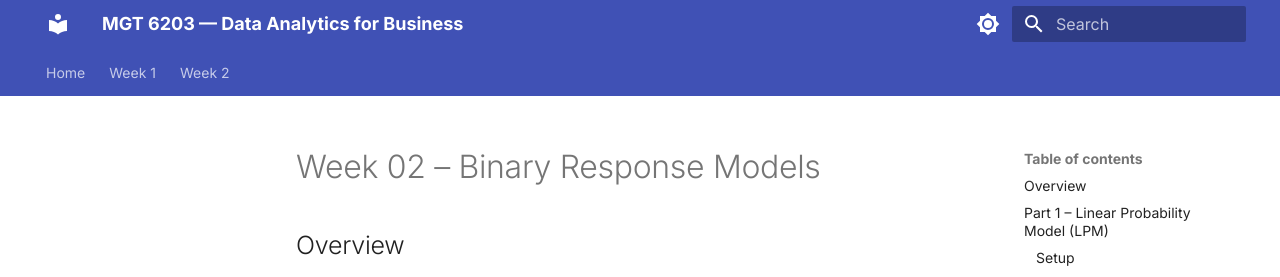
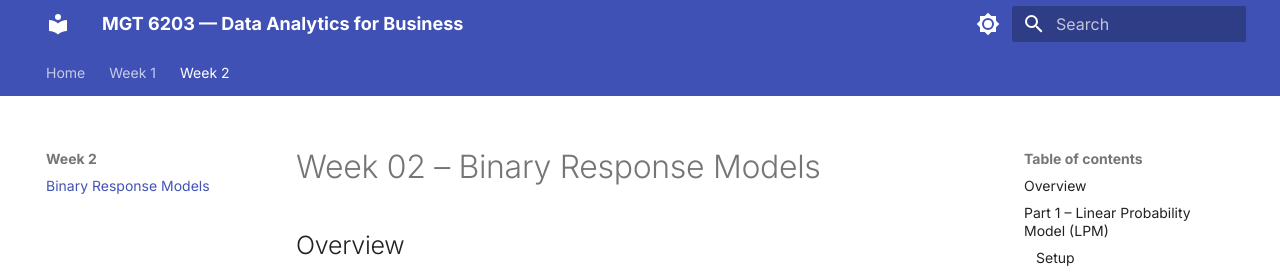
Before and after one commit to SydneyLeiher/mgt6203-notes, an MkDocs documentation site: the page built from docs/weeks/Week02_BinaryResponseModels.md, in a window 1280 px wide. Shown: the top 277 px of the page. Built offline with MkDocs 1.6.1 and Material for MkDocs 9.7.7, drawn with Linux system fonts in a browser that asks for light colours.

Commit message:
Fix case sensitivity in week 2 file path

```diff
--- a/mkdocs.yml
+++ b/mkdocs.yml
@@ -62,4 +62,4 @@ nav:
     - Overview of Data Analytics: weeks/week01-overview.md
     - Linear Models: weeks/week01-linear-models.md
   - Week 2:
-    - Binary Response Models: weeks/week02_BinaryResponseModels.md
+    - Binary Response Models: weeks/Week02_BinaryResponseModels.md
```
